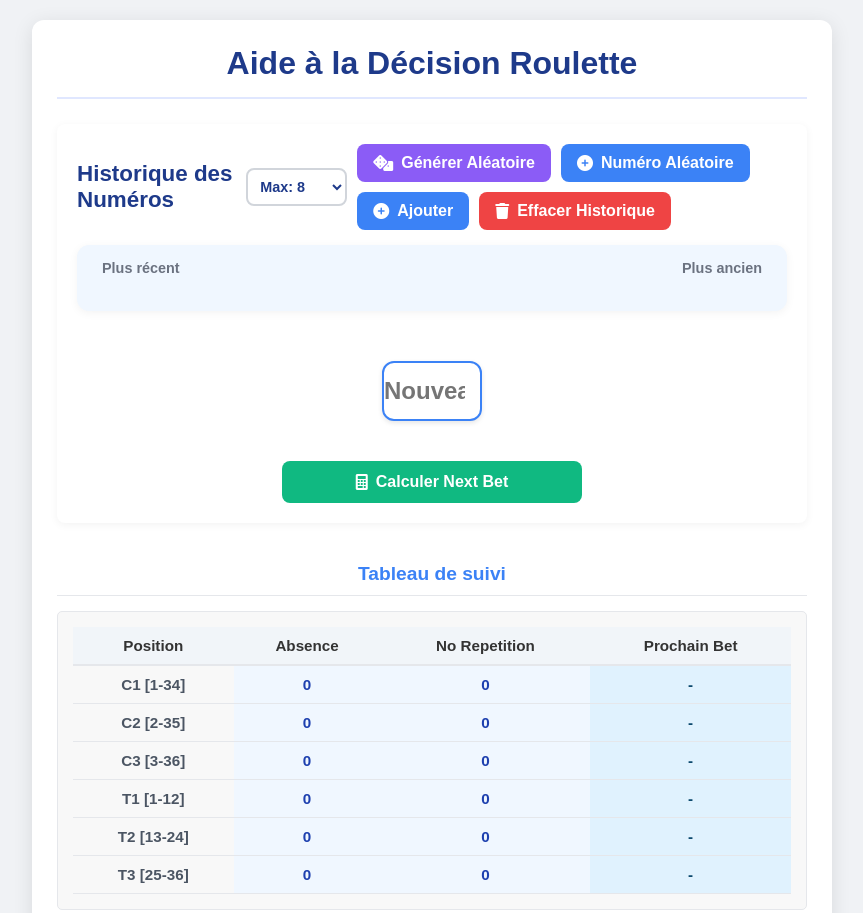
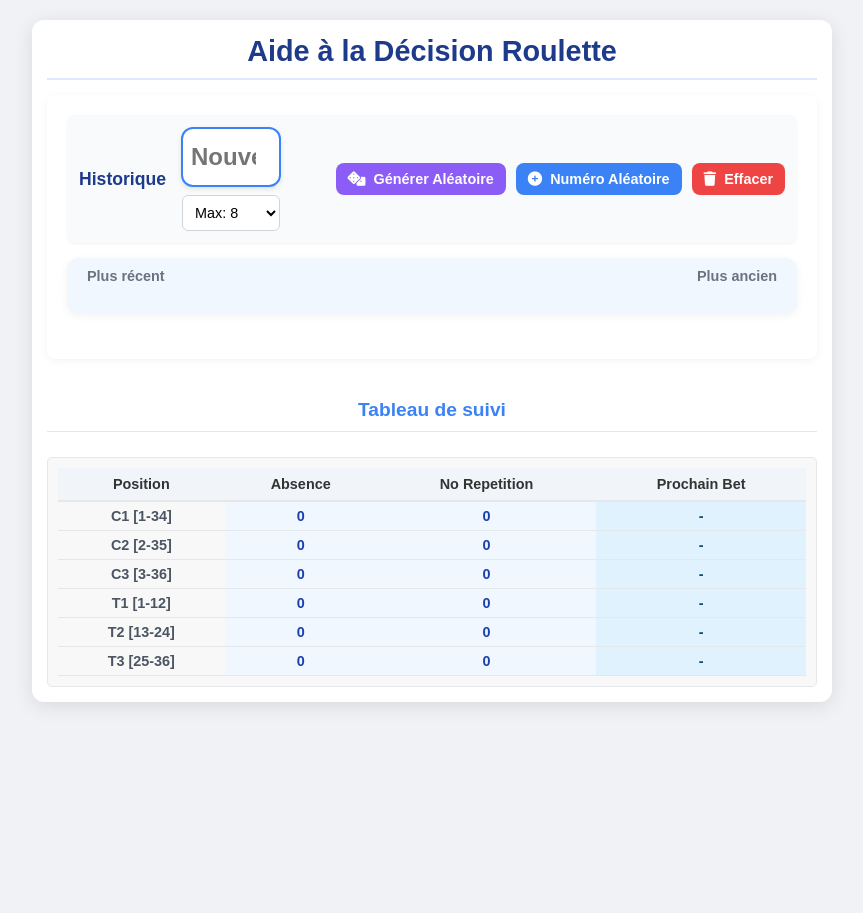
Before and after one commit to hichamchessma/rouletteStrategyController, a plain HTML site: page index.html in a window 1280 px wide. Shown: the top 913 px of the page, without its empty margins (208-1071 px from the left). After the commit the page ends 800 px from the top, so only its background shows below. Drawn offline with Linux system fonts and the light colour scheme.

Commit message:
last step

```diff
--- a/app.js
+++ b/app.js
@@ -7,9 +7,7 @@
 document.addEventListener('DOMContentLoaded', () => {
     // DOM Elements
     const maxBetSelect = document.getElementById('max-bet');
-    const calculateBtn = document.getElementById('calculate-btn');
     const newNumberInput = document.getElementById('new-number');
-    const addNumberBtn = document.getElementById('add-number-btn');
     const randomHistoryBtn = document.getElementById('random-history-btn');
     const generatedNumbersContainer = document.getElementById('generated-numbers');
 
@@ -394,7 +392,6 @@ document.addEventListener('DOMContentLoaded', () => {
     }
 
     // Event Listeners
-    calculateBtn.addEventListener('click', calculateNextBet);
 
     // Add random number button
     document.getElementById('add-random-number-btn').addEventListener('click', () => {
@@ -423,17 +420,22 @@ document.addEventListener('DOMContentLoaded', () => {
         clearAll();
     });
 
-    // Add new number button
-    addNumberBtn.addEventListener('click', () => {
+    // Add new number with Enter key
+    newNumberInput.addEventListener('keypress', (e) => {
+        if (e.key === 'Enter') {
+            e.preventDefault();
             const newNum = parseInt(newNumberInput.value);
-        if (!isNaN(newNum)) {
+            if (!isNaN(newNum) && newNum >= 0 && newNum <= 36) {
                 addNewNumber(newNum);
             } else {
                 newNumberInput.classList.add('error');
                 const errorMsg = document.createElement('div');
                 errorMsg.className = 'error-message';
-            errorMsg.textContent = 'Veuillez entrer un numéro valide';
+                errorMsg.textContent = 'Veuillez entrer un numéro valide (0-36)';
+                const existingError = document.querySelector('.error-message');
+                if (existingError) existingError.remove();
                 document.querySelector('.new-number-input').after(errorMsg);
+            }
         }
     });
 
--- a/index.html
+++ b/index.html
@@ -12,11 +12,13 @@
         <h1>Aide à la Décision Roulette</h1>
 
         <div class="input-section">
-            <div class="section-header">
-                <h2>Historique des Numéros</h2>
-                <div class="controls-group">
-                    <div class="max-bet-selector">
-                        <select id="max-bet" title="Valeur maximale de mise">
+            <div class="compact-controls">
+                <div class="controls-row">
+                    <div class="control-group">
+                        <h2>Historique</h2>
+                        <div class="input-group">
+                            <input type="number" min="0" max="36" placeholder="Nouveau N°" id="new-number" class="compact-input">
+                            <select id="max-bet" title="Valeur maximale de mise" class="compact-select">
                                 <option value="1">Max: 1</option>
                                 <option value="2">Max: 2</option>
                                 <option value="3">Max: 3</option>
@@ -30,24 +32,22 @@
                                 <option value="100">Max: 100</option>
                             </select>
                         </div>
-                    <div class="buttons-group">
+                    </div>
+                    <div class="buttons-group compact-buttons">
                         <button id="random-history-btn" class="action-btn" title="Générer un historique aléatoire">
                             <i class="fas fa-dice"></i> Générer Aléatoire
                         </button>
                         <button id="add-random-number-btn" class="action-btn" title="Ajouter un numéro aléatoire">
                             <i class="fas fa-plus-circle"></i> Numéro Aléatoire
                         </button>
-                        <button id="add-number-btn" class="action-btn" title="Ajouter un numéro">
-                            <i class="fas fa-plus-circle"></i> Ajouter
-                        </button>
                         <button id="clear-history-btn" class="action-btn clear-btn" title="Effacer l'historique">
-                            <i class="fas fa-trash"></i> Effacer Historique
+                            <i class="fas fa-trash"></i> Effacer
                         </button>
                     </div>
                 </div>
             </div>
 
-            <div class="history-container">
+            <div class="history-container compact-history">
                 <div class="history-labels">
                     <span class="history-label">Plus récent</span>
                     <span class="history-label">Plus ancien</span>
@@ -55,19 +55,6 @@
                 <div class="numbers-display">
                     <div class="generated-numbers" id="generated-numbers"></div>
                 </div>
-            </div>
-
-            <div class="new-number-section">
-                <div class="new-number-input">
-                    <input type="number" min="0" max="36" placeholder="Nouveau N°" id="new-number">
-                </div>
-            </div>
-
-
-            <div class="buttons">
-                <button id="calculate-btn" class="main-btn calculate-btn">
-                    <i class="fas fa-calculator"></i> Calculer Next Bet
-                </button>
             </div>
         </div>
 
--- a/styles.css
+++ b/styles.css
@@ -17,17 +17,17 @@ body {
     background-color: white;
     border-radius: 12px;
     box-shadow: 0 4px 20px rgba(0, 0, 0, 0.1);
-    padding: 25px;
+    padding: 15px;
     overflow: hidden;
 }
 
 h1 {
     text-align: center;
     color: #1e3a8a;
-    margin-bottom: 25px;
-    padding-bottom: 15px;
+    margin-bottom: 15px;
+    padding-bottom: 10px;
     border-bottom: 2px solid #e0e7ff;
-    font-size: 2rem;
+    font-size: 1.8rem;
 }
 
 h2 {
@@ -314,13 +314,83 @@ button {
     margin: 5px 0;
 }
 
+/* Compact Controls Styles */
+.compact-controls {
+    background-color: #f8fafc;
+    border-radius: 8px;
+    padding: 12px;
+    margin-bottom: 15px;
+    box-shadow: 0 1px 3px rgba(0, 0, 0, 0.05);
+}
+
+.controls-row {
+    display: flex;
+    justify-content: space-between;
+    align-items: center;
+    flex-wrap: wrap;
+    gap: 10px;
+}
+
+.control-group {
+    display: flex;
+    align-items: center;
+    gap: 15px;
+}
+
+.control-group h2 {
+    margin: 0;
+    font-size: 1.1rem;
+    white-space: nowrap;
+}
+
+.input-group {
+    display: flex;
+    gap: 8px;
+}
+
+.compact-input {
+    width: 80px;
+    height: 36px;
+    text-align: center;
+    font-size: 1rem;
+    border: 1px solid #d1d5db;
+    border-radius: 6px;
+    padding: 0 8px;
+}
+
+.compact-select {
+    height: 36px;
+    border: 1px solid #d1d5db;
+    border-radius: 6px;
+    background-color: white;
+    padding: 0 8px;
+    font-size: 0.9rem;
+}
+
+.compact-buttons {
+    display: flex;
+    gap: 8px;
+}
+
+.compact-buttons .action-btn {
+    padding: 8px 12px;
+    font-size: 0.9rem;
+    white-space: nowrap;
+}
+
+.compact-history {
+    margin-top: 10px;
+    padding: 10px;
+}
+
 /* Tracking Dashboard Styles */
 .tracking-dashboard {
     background-color: #f8f8f8;
-    padding: 15px;
+    padding: 10px;
     border-radius: 5px;
     border: 1px solid #e5e7eb;
     overflow-x: auto;
+    margin-top: 10px;
 }
 
 .tracking-table {
@@ -331,16 +401,18 @@ button {
 
 .tracking-table th {
     background-color: #f1f5f9;
-    padding: 10px;
+    padding: 8px;
     text-align: center;
     border-bottom: 2px solid #e5e7eb;
     font-weight: 600;
+    font-size: 0.9rem;
 }
 
 .tracking-table td {
-    padding: 10px;
+    padding: 6px 8px;
     text-align: center;
     border-bottom: 1px solid #e5e7eb;
+    font-size: 0.9rem;
 }
 
 .position-cell {
```
Lines whose indentation alone changed are shown as unchanged.
